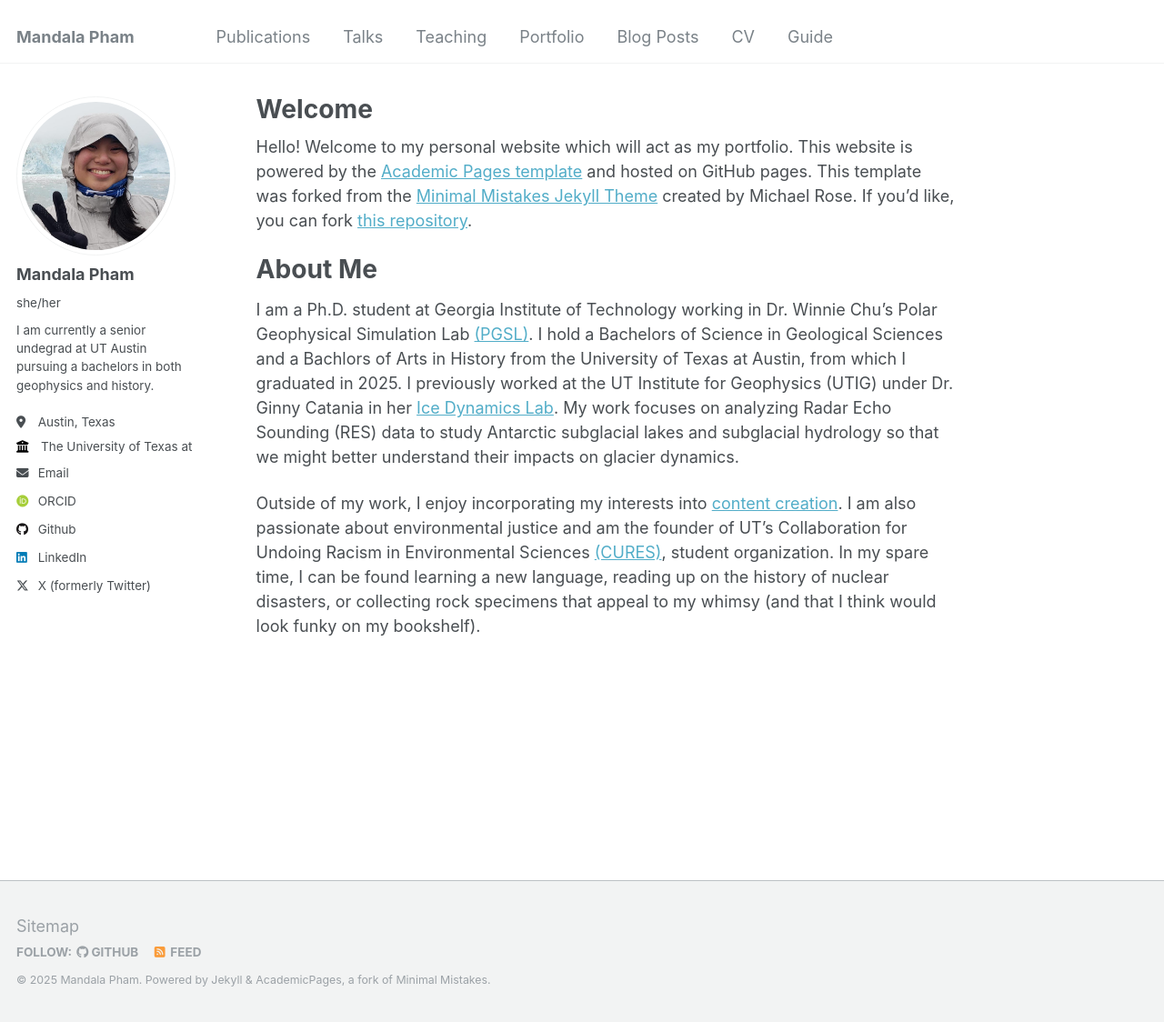
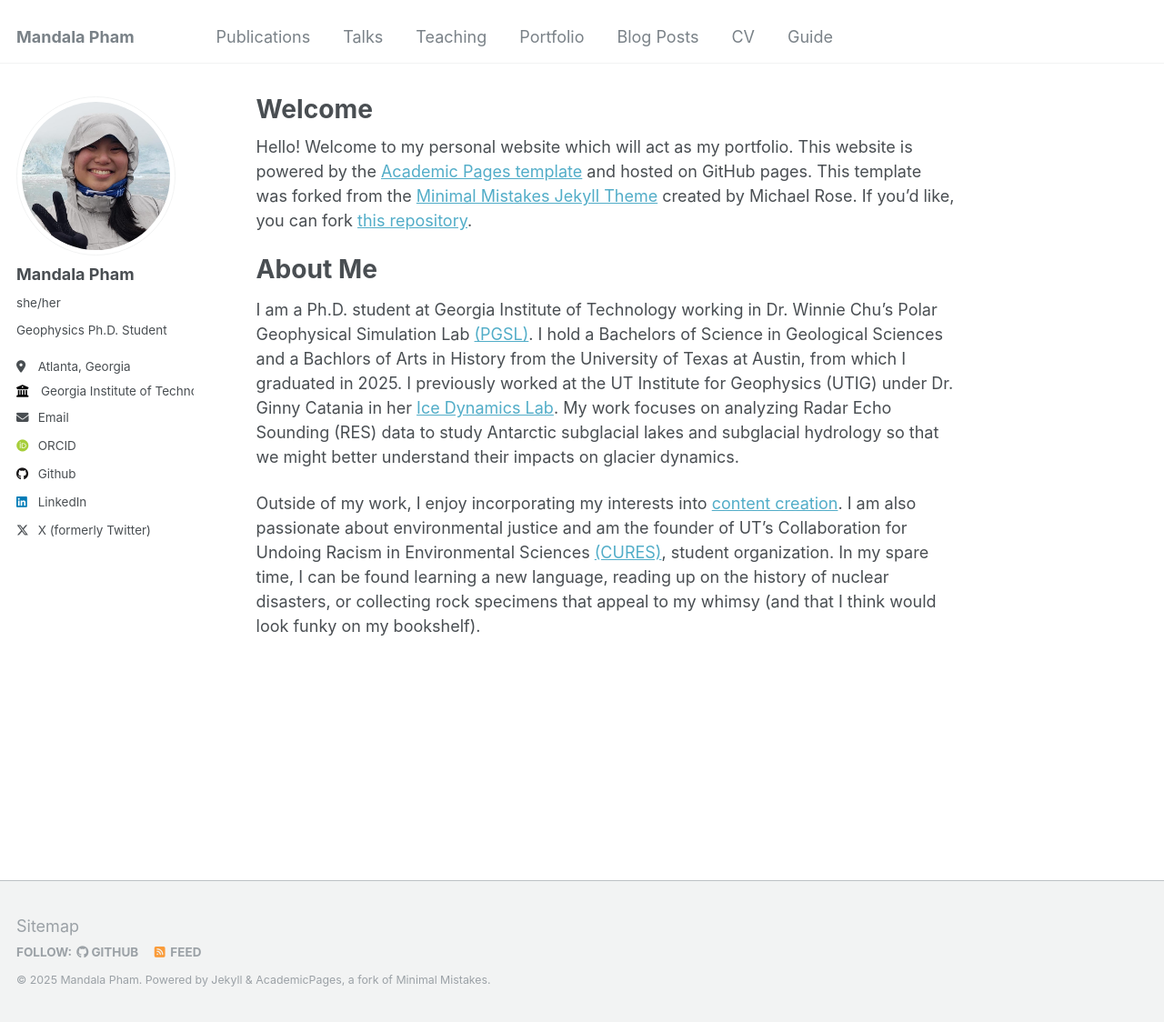
Before and after one commit to mandaphm/mandaphm.github.io, a Jekyll site: the page built from _pages/about.md, in a window 1280 px wide and 1124 px high. Shown: the whole window at 91% size. Built offline with Jekyll 4.4.1, drawn with Linux system fonts in a browser that asks for light colours; some web fonts are replaced.

Commit message:
Bio Update

```diff
--- a/_config.yml
+++ b/_config.yml
@@ -24,9 +24,9 @@ author:
   avatar           : "profile.png"
   name             : "Mandala Pham"
   pronouns         : "she/her" # example: "she/her"
-  bio              : "I am currently a senior undegrad at UT Austin pursuing a bachelors in both geophysics and history."
-  location         : "Austin, Texas"
-  employer         : "The University of Texas at Austin"
+  bio              : "Geophysics Ph.D. Student"
+  location         : "Atlanta, Georgia"
+  employer         : "Georgia Institute of Technology"
   uri              : # URL
   email            : "mandaphm@gmail.com"
 
```
